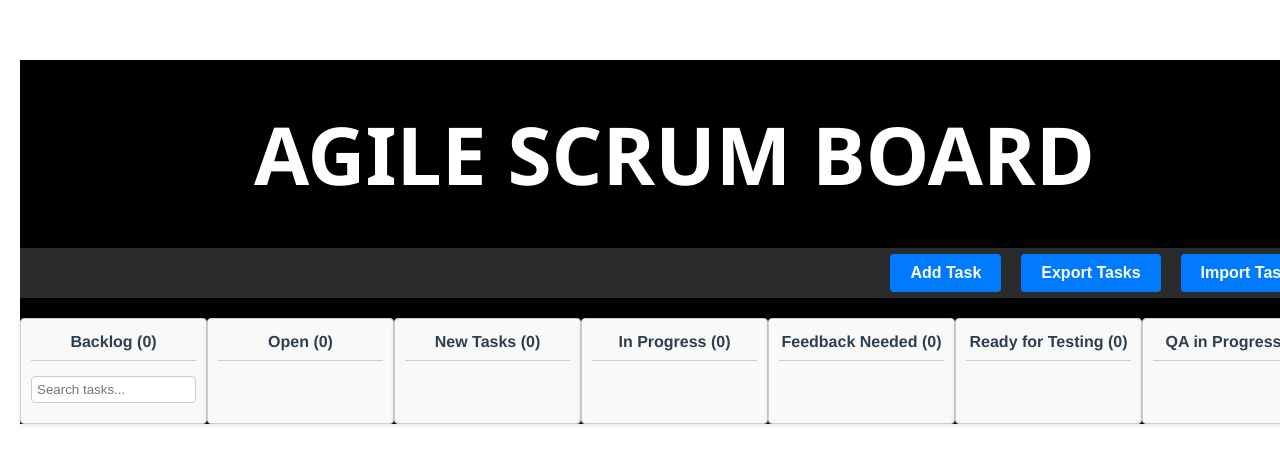
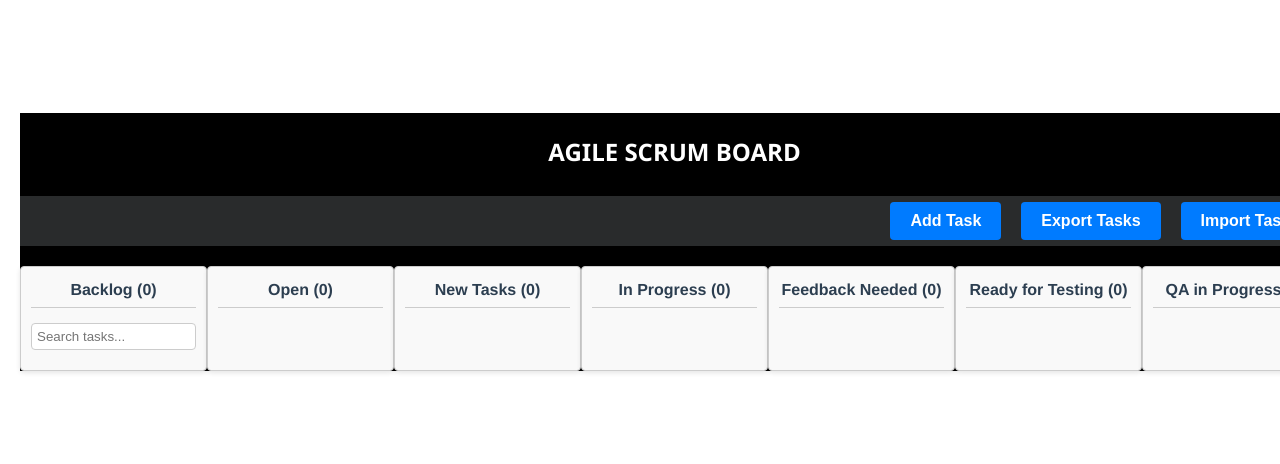
Before and after one commit to muhammad-usama-anjum/Scrum-Board-in-vue, a Vue app in the folder scrum-board/: page / in a window 1280 px wide. Shown: the part 158-622 px from the top of the page. Built offline with nearby package versions, Linux system fonts and the light colour scheme.

Commit message:
adjusted the title page

```diff
--- a/scrum-board/src/components/ScrumBoard.vue
+++ b/scrum-board/src/components/ScrumBoard.vue
@@ -372,11 +372,11 @@ export default {
   }
 
   .scrum-board h1{
-    margin-top: 30px;
+    margin-top: 20px;
     color: white;
     font-family: 'Segoe UI', Tahoma, Geneva, Verdana, sans-serif;
-    font-size: 5rem;
-    margin-bottom: 10px;
+    font-size: 1.5rem;
+    margin-bottom: 5px;
     font-weight: bold;
   }
   .action-buttons.add-task-btn{
```
